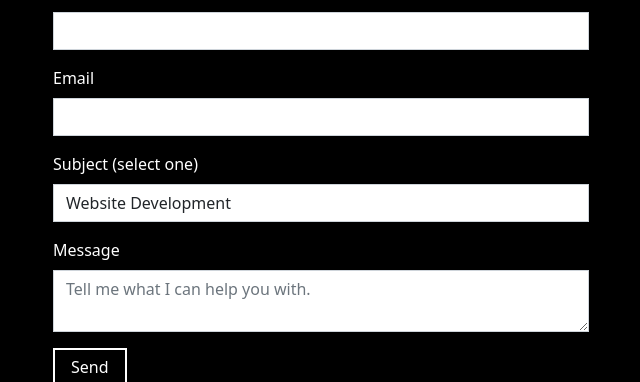
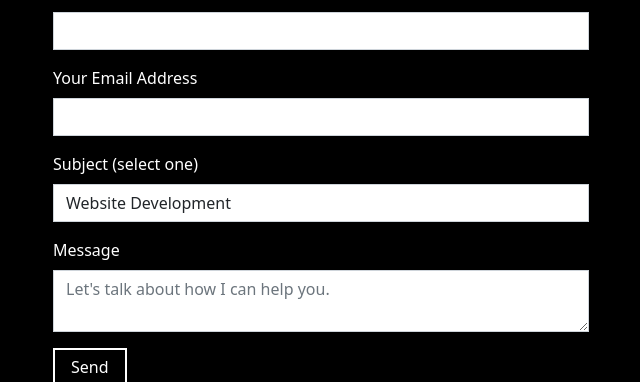
Before and after one commit to ShaneAzania/shane_christie_portfolio, a React (Create React App) app: page / in a window 1280 px wide. Shown: the part 4541-4923 px from the top of the page, without its empty margins (319-959 px from the left). Built offline with nearby package versions, Linux system fonts and the light colour scheme.

Commit message:
minor fixes

```diff
--- a/src/components/sections/about/about.jsx
+++ b/src/components/sections/about/about.jsx
@@ -1,5 +1,4 @@
 import React from 'react';
-import { Link } from 'react-router-dom';
 import './about.styles.scss';
 
 const About = () => {
@@ -8,9 +7,9 @@ const About = () => {
 			<div className='text-box'>
 				<h1 className='title'>AboutMe</h1>
 				<h2 className='headliner'>Helping you show your brand, image, or self to the world.</h2>
-				<Link className='button-outline-color-3' to={'/#hero'}>
+				<a className='button-outline-color-3' href='/#contact'>
 					Hire Me →
-				</Link>
+				</a>
 			</div>
 			<div className='text-box'>
 				<p className='pitch'>
--- a/src/components/sections/contact/contact.jsx
+++ b/src/components/sections/contact/contact.jsx
@@ -34,7 +34,13 @@ const Contact = () => {
 						label='Last Name'
 						required={true}
 					/>
-					<FormInput type='email' name='email' placeholder='' label='Email' required={true} />
+					<FormInput
+						type='email'
+						name='email'
+						placeholder=''
+						label='Your Email Address'
+						required={true}
+					/>
 					<FormInput
 						type='select'
 						name='subject'
@@ -46,7 +52,7 @@ const Contact = () => {
 					<FormInput
 						type='text-area'
 						name='message'
-						placeholder='Tell me what I can help you with.'
+						placeholder="Let's talk about how I can help you."
 						label='Message'
 						required={true}
 					/>
```
